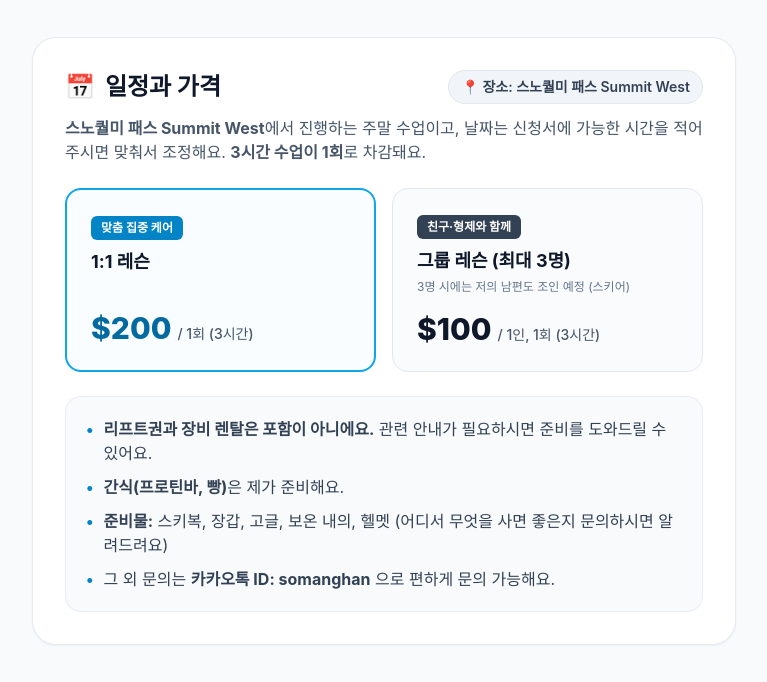
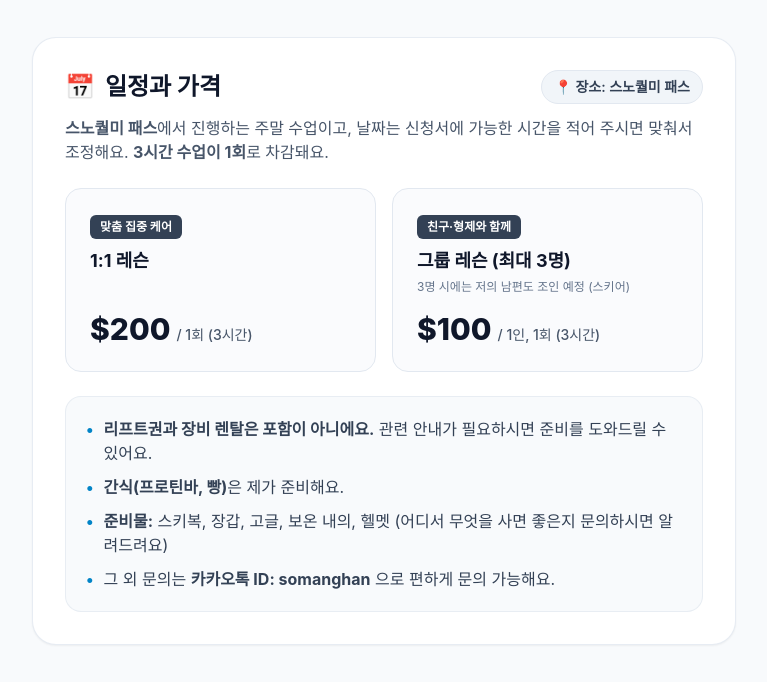
Before and after one commit to hsomaing/so-ski-lesson, a plain HTML site: page index.html in a window 1280 px wide. Shown: the part 1738-2420 px from the top of the page, without its empty margins (256-1023 px from the left). Drawn offline with nearby package versions, Linux system fonts and the light colour scheme; a web font is replaced by a local one.

Commit message:
Update index.html

```diff
--- a/index.html
+++ b/index.html
@@ -3,7 +3,7 @@
 <head>
   <meta charset="UTF-8" />
   <meta name="viewport" content="width=device-width, initial-scale=1.0" />
-  <title>어린이 스키 레슨 ⛷️ | 스노퀄미 패스 Summit West</title>
+  <title>어린이 스키 레슨 ⛷️ | 스노퀄미 패스</title>
   <script src="https://cdn.tailwindcss.com"></script>
   <link href="https://fonts.googleapis.com/css2?family=Pretendard:wght@400;500;600;700;800&display=swap" rel="stylesheet">
   <style>
@@ -23,7 +23,7 @@
   <header class="hero-bg text-white py-14 px-5 sm:px-8 shadow-lg relative overflow-hidden">
     <div class="max-w-3xl mx-auto relative z-10 text-center sm:text-left">
       <div class="inline-flex items-center gap-2 bg-white/15 backdrop-blur-md px-3.5 py-1.5 rounded-full text-xs sm:text-sm font-semibold mb-4 border border-white/20">
-        <span>🏔️ 스노퀄미 패스 Summit West</span>
+        <span>🏔️ 스노퀄미 패스</span>
         <span>·</span>
         <span>주말</span>
         <span>·</span>
@@ -110,21 +110,21 @@
           <span>📅</span> 일정과 가격
         </h2>
         <span class="text-xs sm:text-sm font-semibold text-slate-700 bg-slate-100 px-3 py-1.5 rounded-full border border-slate-200 w-fit">
-          📍 장소: 스노퀄미 패스 Summit West
+          📍 장소: 스노퀄미 패스
         </span>
       </div>
       <p class="text-slate-600 text-sm sm:text-base mb-6">
-        <strong>스노퀄미 패스 Summit West</strong>에서 진행하는 주말 수업이고, 날짜는 신청서에 가능한 시간을 적어 주시면 맞춰서 조정해요. <strong>3시간 수업이 1회</strong>로 차감돼요.
+        <strong>스노퀄미 패스</strong>에서 진행하는 주말 수업이고, 날짜는 신청서에 가능한 시간을 적어 주시면 맞춰서 조정해요. <strong>3시간 수업이 1회</strong>로 차감돼요.
       </p>
 
       <div class="grid gap-4 sm:grid-cols-2 mb-6">
-        <div class="rounded-2xl p-6 border-2 border-sky-500 bg-sky-50/40 flex flex-col justify-between">
+        <div class="rounded-2xl p-6 border border-slate-200 bg-slate-50/70 flex flex-col justify-between">
           <div>
-            <span class="inline-block text-xs font-bold bg-sky-600 text-white px-2.5 py-1 rounded-md mb-2">맞춤 집중 케어</span>
+            <span class="inline-block text-xs font-bold bg-slate-700 text-white px-2.5 py-1 rounded-md mb-2">맞춤 집중 케어</span>
             <h3 class="text-lg font-bold text-slate-900">1:1 레슨</h3>
           </div>
           <div class="mt-4 flex items-baseline gap-1.5">
-            <span class="text-3xl font-extrabold text-sky-700">$200</span>
+            <span class="text-3xl font-extrabold text-slate-900">$200</span>
             <span class="text-sm text-slate-600 font-medium">/ 1회 (3시간)</span>
           </div>
         </div>
@@ -209,7 +209,7 @@
   </main>
 
   <footer class="text-center py-8 text-xs text-slate-400">
-    스노퀄미 패스 Summit West 어린이 스키 레슨 · 카카오톡 문의: somanghan
+    스노퀄미 패스 어린이 스키 레슨 · 카카오톡 문의: somanghan
   </footer>
 
   <script>
```
